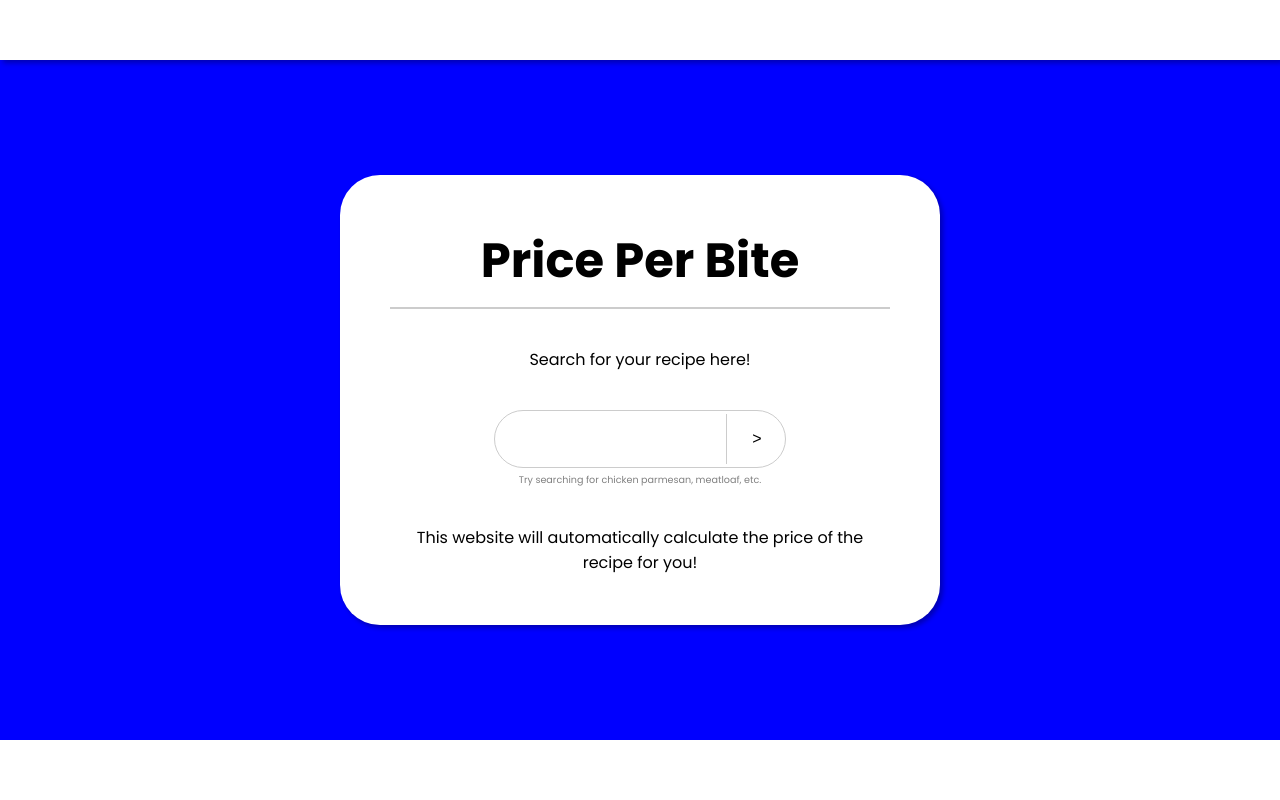
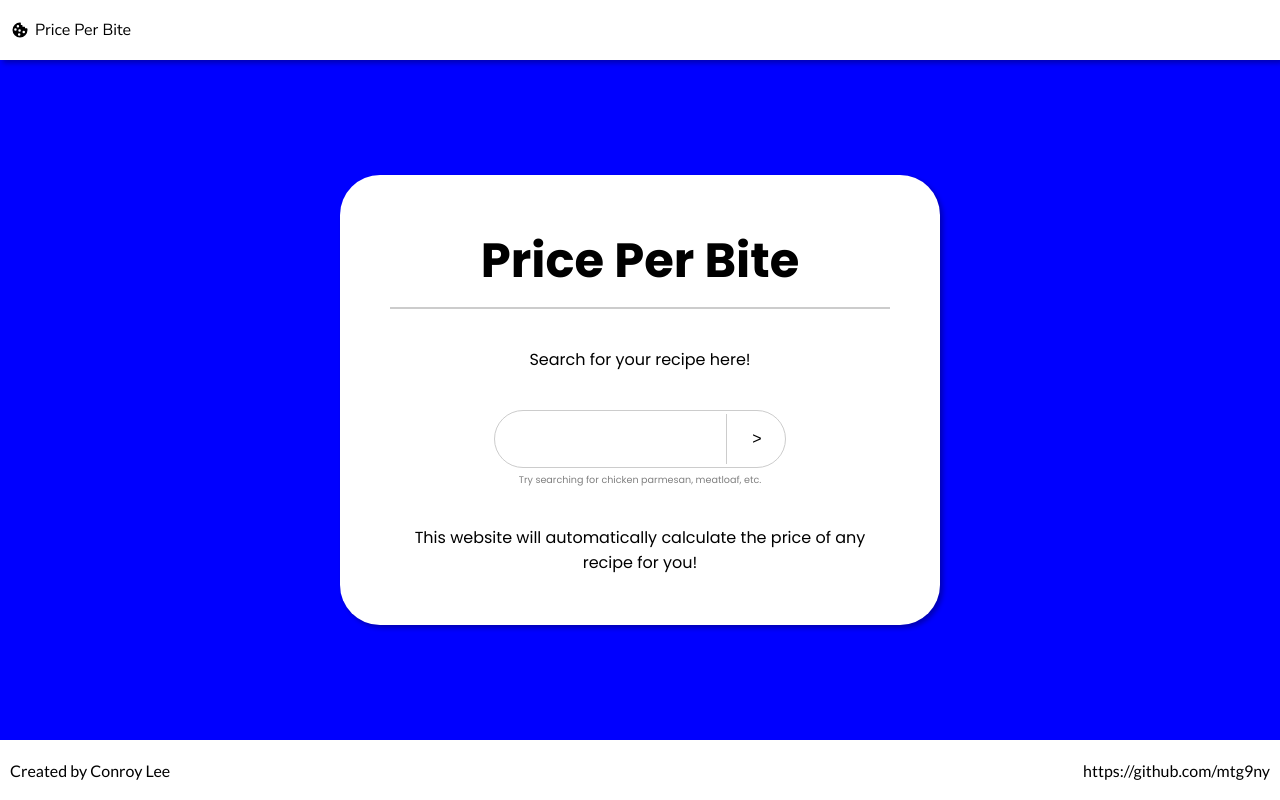
Before and after one commit to mtg9ny/price-per-bite, a React (Vite) app: page / in a window 1280 px wide. Built offline with nearby package versions, Linux system fonts and the light colour scheme.

Commit message:
Added content to header and footer

```diff
--- a/src/components/Homepage.jsx
+++ b/src/components/Homepage.jsx
@@ -1,11 +1,15 @@
+import logo from '../assets/cookie.svg'
 import styles from '../styles/homepage.module.css'
 export default function HomePage() {
     return (
         <>
             <div className={styles.mainDiv}>
                 <div className={`${styles.header} ${styles.shadow}`}>
+                    <div>
+                        <img src={logo} className={styles.image} alt="" />
+                        <div>Price Per Bite</div>
+                    </div>
                 </div>
-
                 <div className={`${styles.inputContainer} ${styles.shadow}`} >
                     <div className={styles.titleBlock}>
                         <div className={styles.title}>Price Per Bite</div>
@@ -20,10 +24,13 @@ export default function HomePage() {
                         </div>
                         <div className={styles.bottomText}>Try searching for chicken parmesan, meatloaf, etc.</div>
                     </div>
-                    <div>This website will automatically calculate the price of the recipe for you!</div>
+                    <div>This website will automatically calculate the price of any recipe for you!</div>
                 </div>
 
-                <div className={styles.footer}></div>
+                <div className={styles.footer}>
+                    <div>Created by Conroy Lee</div>
+                    <div>https://github.com/mtg9ny</div>
+                </div>
             </div>
         </>
     )
--- a/src/styles/homepage.module.css
+++ b/src/styles/homepage.module.css
@@ -1,4 +1,6 @@
 @import url('https://fonts.googleapis.com/css2?family=Poppins:ital,wght@0,100;0,200;0,300;0,400;0,500;0,600;0,700;0,800;0,900;1,100;1,200;1,300;1,400;1,500;1,600;1,700;1,800;1,900&display=swap');
+@import url('https://fonts.googleapis.com/css2?family=Nunito+Sans:ital,opsz,wght@0,6..12,200..1000;1,6..12,200..1000&display=swap');
+@import url('https://fonts.googleapis.com/css2?family=Lato:ital,wght@0,100;0,300;0,400;0,700;0,900;1,100;1,300;1,400;1,700;1,900&display=swap');
 
 :root {
     --light-grey: #ccc;
@@ -20,6 +22,7 @@ body {
 }
 
 .header {
+    font-family: "Nunito Sans";
     background-color: white;
     width: 100vw;
     height: 60px;
@@ -45,7 +48,10 @@ body {
 }
 
 .footer {
+    font-family: "Lato";
     display: flex;
+    justify-content: space-between;
+    align-items: center;
     background-color: white;
     width: 100vw;
     height: 60px;
@@ -145,3 +151,20 @@ body {
 .shadow {
     box-shadow: 3px 3px 5px rgba(0, 0, 0, 0.3);
 }
+
+.image {
+    width: 20px;
+    height: 20px;
+}
+
+.header>div {
+    display: flex;
+    justify-content: center;
+    align-items: center;
+    gap: 5px;
+    padding: 10px;
+}
+
+.footer>div {
+    padding: 0px 10px;
+}
```
Also changed, not shown: src/hooks/useInput.jsx (added).
